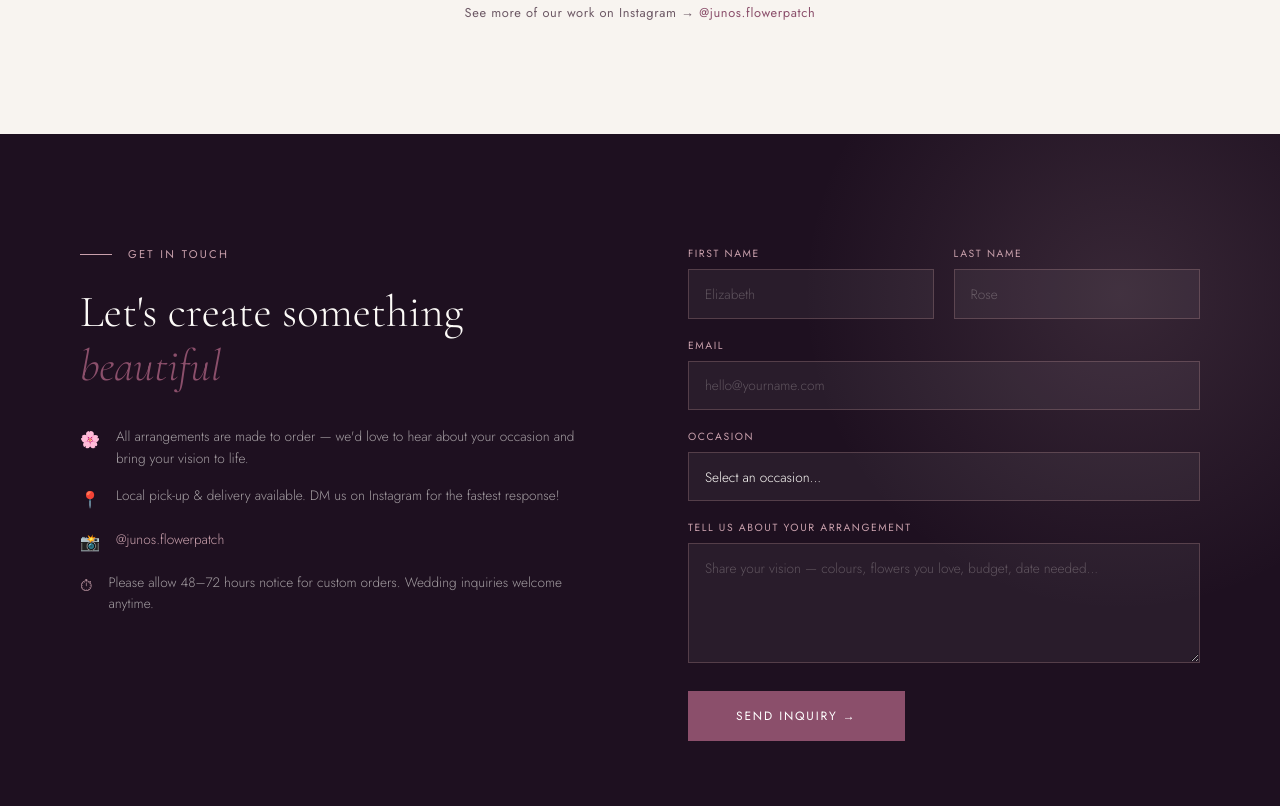
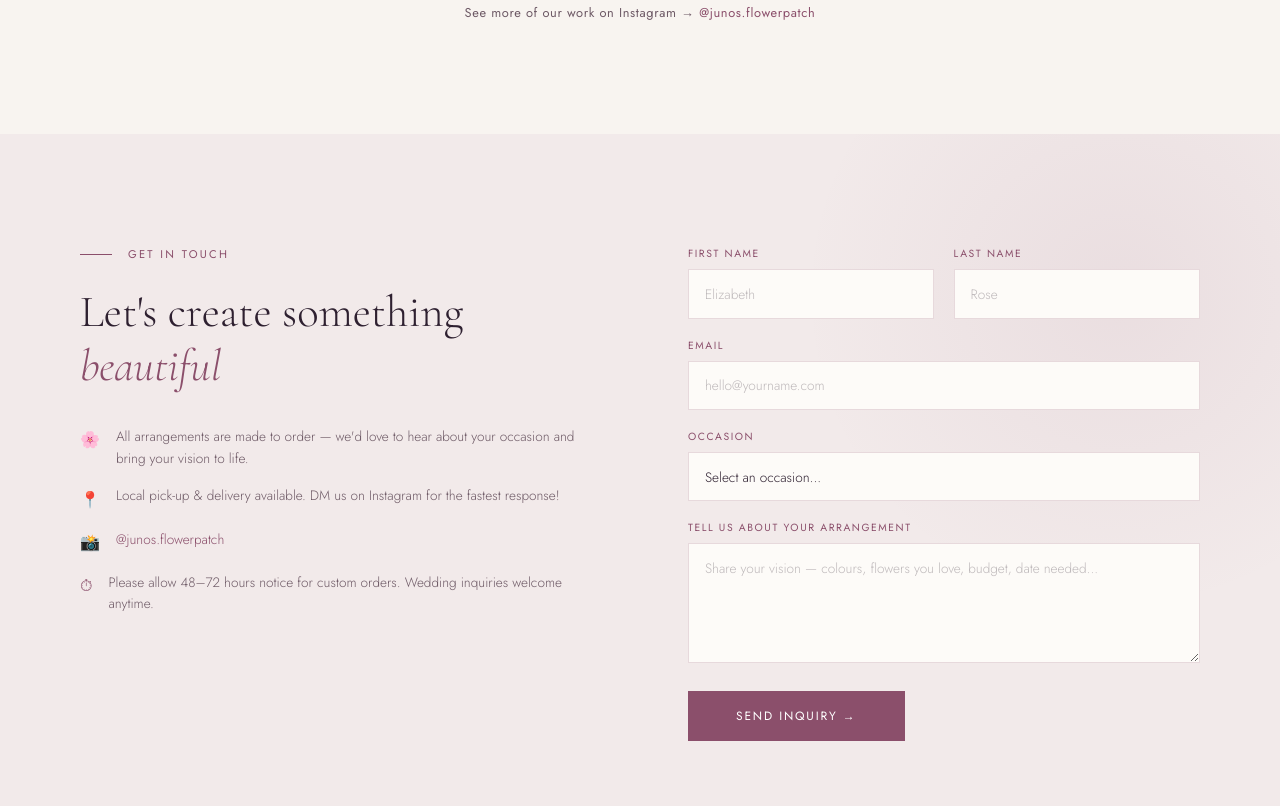
Before and after one commit to g2chang/juno, a plain HTML site: page index.html in a window 1280 px wide. Shown: the part 4054-4860 px from the top of the page. Drawn offline with nearby package versions, Linux system fonts and the light colour scheme.

Commit message:
Add files via upload
Updated Contacts section to be lighter

```diff
--- a/index.html
+++ b/index.html
@@ -540,7 +540,7 @@
   /* Contact */
   #contact {
     padding: 7rem 5rem;
-    background: #1e1020;
+    background: var(--blush);
     position: relative;
     overflow: hidden;
   }
@@ -551,7 +551,7 @@
     top: -10rem; right: -10rem;
     width: 40rem; height: 40rem;
     border-radius: 50%;
-    background: radial-gradient(circle, rgba(201, 168, 178, 0.15) 0%, transparent 70%);
+    background: radial-gradient(circle, rgba(139, 79, 107, 0.08) 0%, transparent 70%);
     pointer-events: none;
   }
 
@@ -563,9 +563,9 @@
     position: relative;
   }
 
-  .contact-info .section-label { color: var(--rose); }
-  .contact-info .section-label::before { background: var(--rose); }
-  .contact-info .section-title { color: var(--warm-white); }
+  .contact-info .section-label { color: var(--deep-rose); }
+  .contact-info .section-label::before { background: var(--deep-rose); }
+  .contact-info .section-title { color: var(--text); }
 
   .contact-detail {
     margin-top: 2rem;
@@ -576,12 +576,12 @@
   .contact-item {
     display: flex; gap: 1rem; align-items: flex-start;
     font-size: 0.85rem;
-    color: rgba(254,252,249,0.6);
+    color: var(--text-light);
     line-height: 1.6;
     font-weight: 300;
   }
   .contact-item-icon {
-    color: var(--rose);
+    color: var(--deep-rose);
     font-size: 1rem;
     flex-shrink: 0;
     margin-top: 0.1rem;
@@ -605,13 +605,13 @@
     font-size: 0.65rem;
     letter-spacing: 0.15em;
     text-transform: uppercase;
-    color: var(--rose);
+    color: var(--deep-rose);
   }
 
   .form-input, .form-select, .form-textarea {
-    background: rgba(255,255,255,0.05);
-    border: 1px solid rgba(212, 165, 165, 0.25);
-    color: var(--warm-white);
+    background: var(--warm-white);
+    border: 1px solid rgba(139, 79, 107, 0.2);
+    color: var(--text);
     padding: 0.85rem 1rem;
     font-family: 'Jost', sans-serif;
     font-size: 0.85rem;
@@ -621,13 +621,13 @@
     -webkit-appearance: none;
   }
   .form-input:focus, .form-select:focus, .form-textarea:focus {
-    border-color: var(--rose);
-    background: rgba(255,255,255,0.08);
+    border-color: var(--deep-rose);
+    background: white;
   }
   .form-input::placeholder, .form-textarea::placeholder {
-    color: rgba(254,252,249,0.25);
+    color: rgba(46, 32, 48, 0.3);
   }
-  .form-select option { background: var(--text); color: var(--warm-white); }
+  .form-select option { background: white; color: var(--text); }
   .form-textarea { resize: vertical; min-height: 120px; }
 
   .btn-submit {
@@ -949,7 +949,7 @@
         </div>
         <div class="contact-item">
           <span class="contact-item-icon">📸</span>
-          <a href="https://www.instagram.com/junos.flowerpatch" target="_blank" style="color: var(--rose); text-decoration:none;">@junos.flowerpatch</a>
+          <a href="https://www.instagram.com/junos.flowerpatch" target="_blank" style="color: var(--deep-rose); text-decoration:none;">@junos.flowerpatch</a>
         </div>
         <div class="contact-item">
           <span class="contact-item-icon">⏱</span>
```
